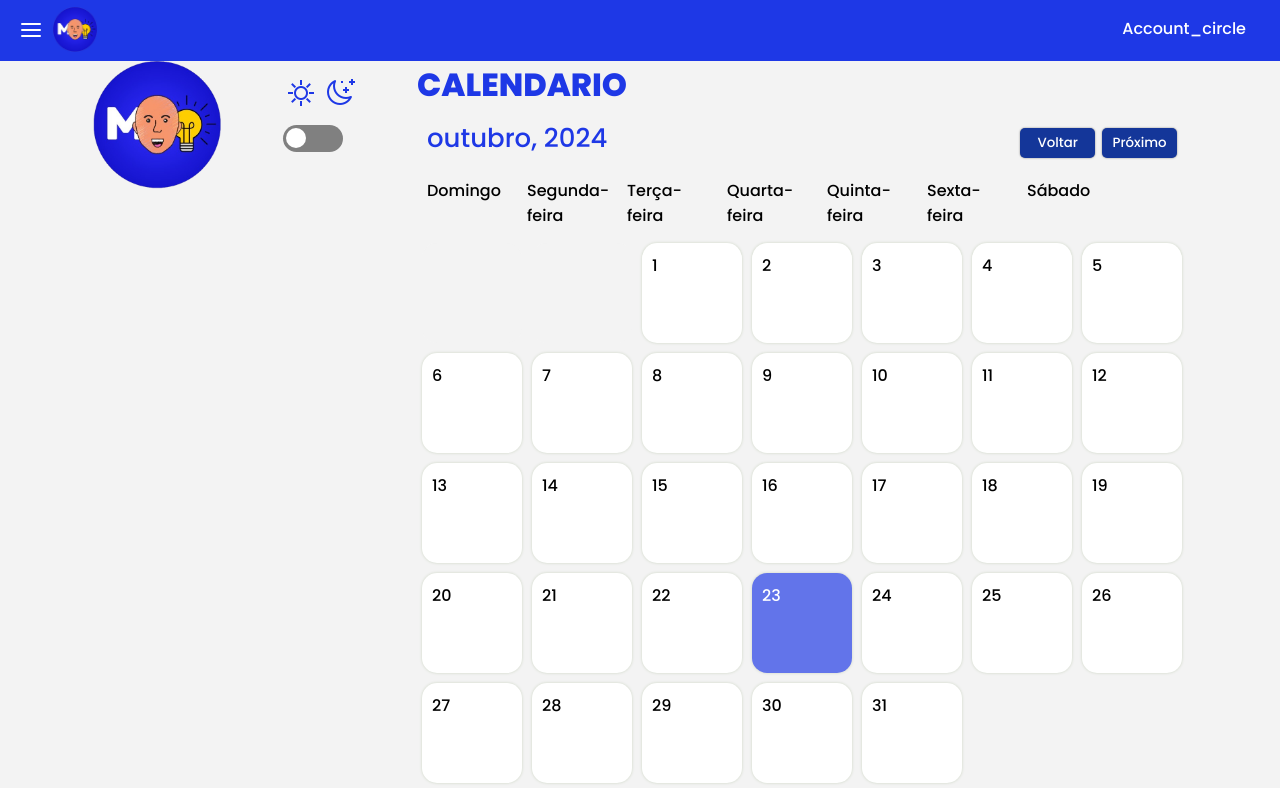
After one commit to devRochaa/TCC-Mr.Math, a PHP site: page /mrmathWEB/calendario/index.php in a window 1280 px wide. The commit adds this page. Run offline with PHP 8.4, Linux system fonts and the light colour scheme; a user stored in the database is signed in.

Commit message:
correções ativação.php e adicionando calendario

```diff
--- a/cadastro/cadastro.php
+++ b/cadastro/cadastro.php
@@ -1,8 +1,8 @@
 <?php
 include("../conexao.php");
 
-$nome = ucfirst($_GET["nome"]);
-$sobrenome = ucfirst($_GET["sobrenome"]);
+$nome = ucfirst(strtolower($_GET["nome"]));
+$sobrenome = ucfirst(strtolower($_GET["sobrenome"]));
 $email = $_GET["email"];
 $senha = md5($_GET["senha"]);
 
--- a/cadastro/envia_email.php
+++ b/cadastro/envia_email.php
@@ -59,8 +59,8 @@ try {
   if ($mail->send()) {
     echo "<style>#carregando{display:none;}</style>
     <div class='alert alert-light' role='alert'>Link de ativação de cadastro foi enviado ao seu e-mail. Verifique sua caixa de entrada.</div>
-    <div class='alert alert-primary' role='alert'><form method='POST' action='processpost.php'> <label>Insira o código ou confirme diretamente pelo e-mail</label><input name='codigo' type='text'>
-    <button type='submit'>Enviar</button></form></div>";
+    <div class='alert alert-primary' role='alert'><form method='POST' action='processpost.php'> <center><label>Insira o código ou confirme diretamente pelo e-mail</label></center><input style='width=100%' name='codigo' type='text'> <br>
+    <center><button style='margin-top:6px;' type='submit'>Enviar</button></center></form></div>";
     session_start();
     $_SESSION['hash'] = $hash;
   } else {
--- /dev/null
+++ b/calendario/index.php
@@ -0,0 +1,92 @@
+<!DOCTYPE html>
+<html lang="en">
+
+<head>
+  <meta charset="UTF-8" />
+  <meta http-equiv="X-UA-Compatible" content="IE=edge" />
+  <meta name="viewport" content="width=device-width, initial-scale=1.0" />
+
+  <!-- arquivos style -->
+  <link href="../css/calendario.css?=<?php echo time(); ?>" rel="stylesheet">
+  <link href="../css/darkMode.css?=<?php echo time(); ?>" rel="stylesheet">
+  <link href="../css/navbar.css?=<?php echo time(); ?>" rel="stylesheet">
+
+  <title>Calendário</title>
+</head>
+<!-- dark mode -->
+<?php
+include("../navbar.php");
+include("../conexao.php");
+?>
+<div class="tela">
+  <img src="../img/logo.png" alt="" class="logoIMG">
+
+  <div class="toggleC">
+    <div class="solua">
+      <img src="../img/sol.png" alt="" class="sol">
+      <img src="../img/lua.png" alt="" class="lua">
+    </div>
+    <input id="switch" type="checkbox" name="theme">
+    <label class="lbl" for="switch">Toggle</label>
+  </div>
+
+  <!-- -------- -->
+
+  <body>
+    <div id="containerC">
+
+      <h1 class="calem">CALENDARIO</h1>
+      <div id="headerC">
+        <div id="monthDisplay"></div>
+
+        <div>
+          <button class='botao' id="backButton">Voltar</button>
+          <button class='botao' id="nextButton">Próximo</button>
+        </div>
+
+      </div>
+
+      <div id="weekdays">
+        <div>Domingo</div>
+        <div>Segunda-feira</div>
+        <div>Terça-feira</div>
+        <div>Quarta-feira</div>
+        <div>Quinta-feira</div>
+        <div>Sexta-feira</div>
+        <div>Sábado</div>
+      </div>
+
+
+      <!-- div dinamic -->
+      <div id="calendar"></div>
+
+
+    </div>
+
+    <div id="newEventModal">
+      <h2>Novo Evento</h2>
+
+      <input type="radio" name="Basica" id="eventTitleInput">
+      <button class='botao' id="saveButton"> Salvar</button>
+      <button class='botao' id="cancelButton">Cancelar</button>
+    </div>
+
+    <div id="deleteEventModal">
+      <h2>Evento</h2>
+
+      <div id="eventText"></div><br>
+
+
+      <button class='botao' id="deleteButton">Deletar</button>
+      <button class='botao' id="closeButton">Fechar</button>
+    </div>
+
+    <div id="modalBackDrop"></div>
+
+
+    <script src="../js/calendario.js"></script>
+    <script src="../js/darkMode.js"></script>
+</div>
+</body>
+
+</html>
--- /dev/null
+++ b/css/calendario.css
@@ -0,0 +1,194 @@
+@import url('https://fonts.googleapis.com/css2?family=Noto+Sans:ital,wght@0,100..900;1,100..900&display=swap');
+
+
+html{
+
+
+  --body-color:#f3f3f3 ;
+
+  --header-color:#1e38e6;
+
+  --cancel-color:red;
+
+  --header-button:#143699;
+
+  --color-weekdays: black;
+
+  --box-shadow: #CBD4C2;
+
+  --hover: #0022ffc2;
+
+  --current-day:#1e39e6ad;
+
+  --event-color: #5ecfff;
+
+  --modal-event: #ebebeb;
+
+  --color-numb: black;
+
+ --color-day:white;
+
+
+}
+
+
+
+.tela {
+  display: flex;
+  height: 100%;
+  font-family: 'Poppins', sans-serif;
+  justify-content: center;
+  background-color: var(--body-color);
+}
+.botao {
+  width: 75px;
+  cursor: pointer;
+  box-shadow: 0px 0px 2px gray;
+  border: none;
+  outline: none;
+  padding: 5px;
+  border-radius: 5px;
+  color: white;
+}
+
+#headerC {
+  padding: 10px;
+  color: var(--header-color) ;
+  font-size: 26px;
+  font-family: sans-serif;
+  display: flex;
+  justify-content: space-between;
+}
+#headerC button {
+  background-color:var(--header-button);
+}
+#containerC {
+  width: 770px;
+}
+#weekdays {
+  width: 100%;
+  display: flex;
+  color: var(--color-weekdays) ;
+}
+#weekdays div {
+  width: 100px;
+  padding: 10px;
+}
+#calendar {
+  width: 100%;
+  margin: auto;
+  display: flex;
+  flex-wrap: wrap;
+}
+.day {
+  width: 100px;
+  padding: 10px;
+  height: 100px;
+  cursor: pointer;
+  box-sizing: border-box;
+  background-color: var(--color-day);
+  margin: 5px;
+  box-shadow: 0px 0px 3px var(--box-shadow);
+  display: flex;
+  flex-direction: column;
+  justify-content: space-between;
+  border-radius: 15%;
+  color: var(--color-numb);
+}
+.day:hover {
+  background-color: var(--hover);
+  color: #FFF;
+}
+
+.day + #currentDay {
+  background-color:var(--current-day);
+  color: #FFF;
+}
+.event {
+  font-size: 10px;
+  padding: 3px;
+  background-color: #f2ff00;
+  color: black;
+  border-radius: 5px;
+  max-height: 55px;
+  overflow: hidden;
+  font-weight: bold;
+}
+.padding {
+  cursor: default !important;
+  background-color: var(--body-color) !important;
+  box-shadow: none !important;
+}
+#newEventModal, #deleteEventModal {
+  display: none;
+  z-index: 20;
+  padding: 25px;
+  background-color: var(--modal-event);
+  box-shadow: 0px 0px 3px black;
+  border-radius: 5px;
+  width: 350px;
+  top: 100px;
+  left: calc(50% - 175px);
+  position: absolute;
+  font-family: sans-serif;
+}
+#eventTitleInput {
+  padding: 10px;
+  width: 100%;
+  box-sizing: border-box;
+  margin-bottom: 25px;
+  border-radius: 3px;
+  outline: none;
+  border: none;
+  box-shadow: 0px 0px 3px gray;
+}
+#eventTitleInput.error {
+  border: 2px solid red;
+}
+#cancelButton, #deleteButton {
+  background-color: var(--cancel-color);
+}
+#saveButton, #closeButton {
+  background-color: var(--header-button);
+}
+#eventText {
+  font-size: 14px;
+}
+#modalBackDrop {
+  display: none;
+  top: 0px;
+  left: 0px;
+  z-index: 10;
+  width: 100vw;
+  height: 100vh;
+  position: absolute;
+  background-color: rgba(0,0,0,0.8);
+}
+
+.calem {
+  color: var(--header-color);
+}
+
+.logoIMG {
+  width: 8rem;
+  height: 8rem;
+  margin-right: 4rem;
+}
+
+.toggleC {
+  margin-top: 4rem;
+  justify-items: center;
+  align-items: center;
+}
+
+.lbl {
+  display: flex;
+  float: left;
+}
+
+.solua {
+  display: flex;
+  float: left;
+  margin-top: -3rem;
+  gap: 0.50rem;
+}
--- /dev/null
+++ b/css/darkMode.css
@@ -0,0 +1,42 @@
+input[type=checkbox]{
+  height: 0;
+  width: 0;
+  visibility: hidden;
+}
+
+.lbl {
+  cursor: pointer;
+  text-indent: -9999px;
+  width: 60px;
+  height: 27px;
+  background: grey;
+  float: right;
+  border-radius: 100px;
+  position: relative;
+  left: -4.6rem;
+}
+
+.lbl::after{
+  content: '';
+  position: absolute;
+  top: 3px;
+  left: 3px;
+  width: 20px;
+  height: 20px;
+  background-color: white;
+  border-radius: 90px;
+  transition: 0.3s;
+}
+
+input:checked + .lbl {
+  background-color: rgb(142, 142, 240);
+}
+
+input:checked + .lbl::after {
+  left: calc(100% - 5px);
+  transform: translateX(-100%);
+}
+
+.lbl:active:after {
+  width: 45px;
+}
--- /dev/null
+++ b/js/darkMode.js
@@ -0,0 +1,60 @@
+const html = document.querySelector('html')
+const checkbox = document.querySelector("input[name=theme]")
+
+const getStyle = (element, style) =>
+    window
+        .getComputedStyle(element)
+        .getPropertyValue(style)
+
+
+const initialColors = {
+  bodyColor: getStyle(html, '--body-color'),
+  headerColor: getStyle(html, '--header-color'),
+  cancelColor: getStyle(html, '----cancel-color'),
+  headerButton: getStyle(html, '--header-button'),
+  colorWeekdays: getStyle(html, '--color-weekdays'),
+  currentDay: getStyle(html, '--current-day'),
+  eventColor: getStyle(html, '--event-color'),
+  eventColor: getStyle(html, '--event-color'),
+  colorDay: getStyle(html, '--color-day'),
+  colorNumb: getStyle(html, '--color-numb'),
+  modalEvent: getStyle(html, '--modal-event'),
+  hover: getStyle(html, '--hover')
+
+
+
+}
+
+const darkMode = {
+  bodyColor:'#282a36',
+  colorNumb: '#fff',
+  headerColor: '#3e56f3',
+  cancelColor: '#FF0000',
+  headerButton:'#1e38e6',
+  colorWeekdays: '#fff',
+  currentDay: '#5e61ffa4',
+  eventColor: '#6272a4',
+  colorDay: '#44475a',
+  hover: '#5e61ffa4',
+  modalEvent: '#6272a4'
+
+}
+
+const transformKey = key =>
+    "--" + key.replace(/([A-Z])/, "-$1").toLowerCase()
+
+
+const changeColors = (colors) => {
+    Object.keys(colors).map(key => {
+        html.style.setProperty(transformKey(key), colors[key])
+        console.log(transformKey(key), colors[key])
+      }
+    )
+    console.log(colors)
+}
+
+
+
+checkbox.addEventListener("change", ({target}) => {
+    target.checked ? changeColors(darkMode) : changeColors(initialColors)
+})
--- a/login/process_login.php
+++ b/login/process_login.php
@@ -16,7 +16,7 @@ if (!isset($_GET["email"]) && !isset($_GET["senha"])) {
 
   if ($linhas > 0) {
     $row = mysqli_fetch_array($resultado, MYSQLI_ASSOC);
-    if ($row['status'] == '1'){
+    if ($row['status'] == 1){
       echo "<script>swal('Seu e-mail ainda não foi verificado!', 'Confira sua caixa de e-mail', 'error');</script>";
 
     }else if ($row['status']== 2){
@@ -24,8 +24,8 @@ if (!isset($_GET["email"]) && !isset($_GET["senha"])) {
 
       session_start();
       $_SESSION['usuario'] = $email;
-      $_SESSION['nome'] = ucfirst($row['u.nome']);
-      header("location: ../menu.php");
+      $_SESSION['nome'] = ucfirst($row['nome']);
+      echo "<script> window.location.href='../menu.php' </script>";
     }
 }
 else{
--- a/navbar.php
+++ b/navbar.php
@@ -16,7 +16,7 @@ include("admin.php");
       <li><a class="burguer" href="../menu.php"><i class="fas fa-tv"></i>Inicio</a></li>
       <li><a class="burguer" href="../videos/selecionar.php"><i class="far fa-user"></i>Aulas</a></li>
       <li><a class="burguer" href="../exercicio/selecionarEx.php"><i class="fab fa-gripfire"></i>Questões</a></li>
-      <li><a class="burguer" href="#"><i class="far fa-comments"></i>Cronograma</a></li>
+      <li><a class="burguer" href="../calendario/index.php"><i class="far fa-comments"></i>Cronograma</a></li>
       <li><a class="burguer" href="#"><i class="far fa-folder"></i>Anotação</a></li>
       <li><a class="burguer" href="../desempenho/desempenho.php"><i class="far fa-address-book"></i>Desempenho</a></li>
       <li><a class="burguer" href="#"><i class="far fa-heart"></i>dashbord</a></li>
--- a/navbarH.php
+++ b/navbarH.php
@@ -16,7 +16,7 @@ include("admin.php");
       <li><a class="burguer" href="menu.php"><i class="fas fa-tv"></i>Inicio</a></li>
       <li><a class="burguer" href="videos/selecionar.php"><i class="far fa-user"></i>Aulas</a></li>
       <li><a class="burguer" href="exercicio/selecionarEx.php"><i class="fab fa-gripfire"></i>Questões</a></li>
-      <li><a class="burguer" href="#"><i class="far fa-comments"></i>Cronograma</a></li>
+      <li><a class="burguer" href="calendario/index.php"><i class="far fa-comments"></i>Cronograma</a></li>
       <li><a class="burguer" href="#"><i class="far fa-folder"></i>Anotação</a></li>
       <li><a class="burguer" href="desempenho/desempenho.php"><i class="far fa-address-book"></i>Desempenho</a></li>
       <li><a class="burguer" href="#"><i class="far fa-heart"></i>dashbord</a></li>
--- a/videos/selecionar.php
+++ b/videos/selecionar.php
@@ -34,8 +34,6 @@
   }
 
 
-
-
   ?>
   <div class="container">
     <div class="corpo">
```
Also changed, not shown: cadastro/ativacao.php (+5 -11 lines), js/calendario.js (added, +175 -0 lines), menu.php (+17 -5 lines), img/logoc.png (added), img/lua.png (added), img/sol.png (added).
